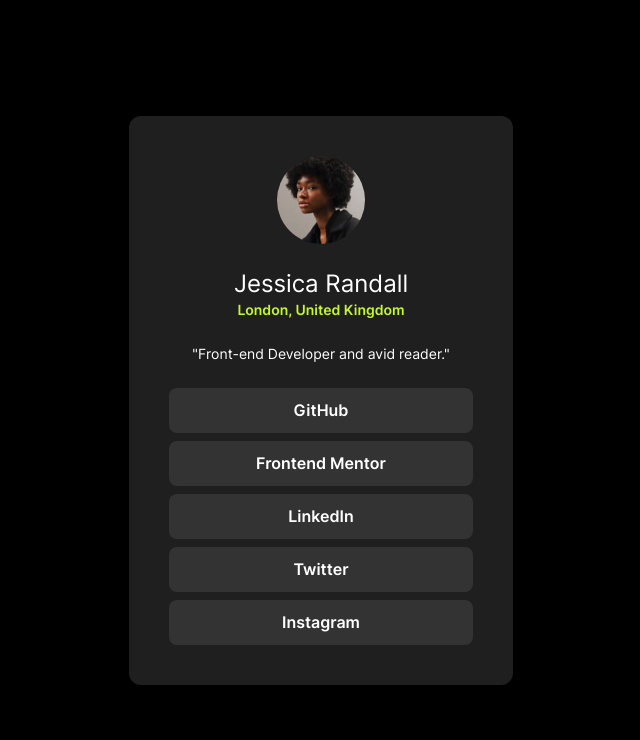
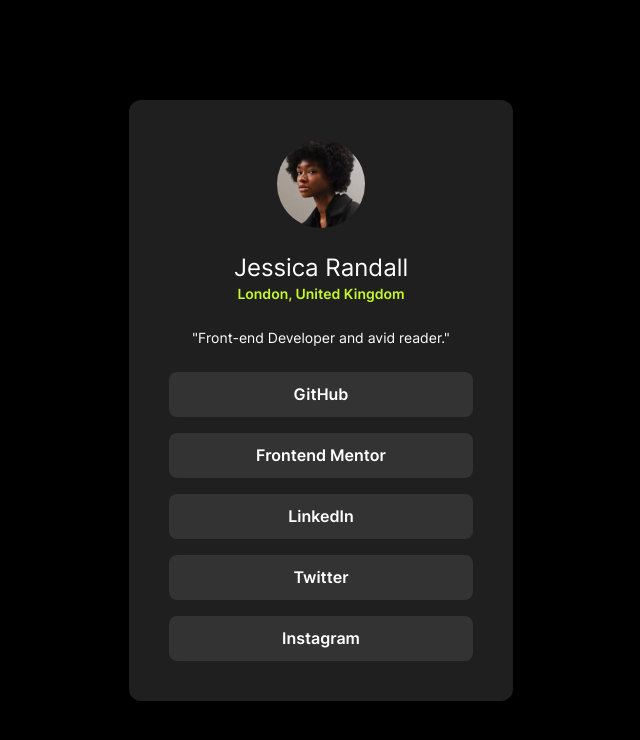
Before and after one commit to jmelsbach/social-links-profile, a React (Vite) app: page / in a window 1280 px wide. Shown: the top 740 px of the page, without its empty margins (319-959 px from the left). Built offline with nearby package versions, Linux system fonts and the light colour scheme.

Commit message:
Update App.tsx and Button.tsx styles

```diff
--- a/src/App.tsx
+++ b/src/App.tsx
@@ -7,13 +7,13 @@
   const menuItems: string[] = ['GitHub', 'Frontend Mentor', 'LinkedIn', 'Twitter', 'Instagram']
 
   return (
-   <main className="flex flex-col items-center justify-center bg-[#1F1F1F] w-min p-6 sm:p-10 rounded-[12px] font-sans">
+   <main className="flex flex-col items-center justify-center bg-[#1F1F1F] w-min p-6 xl:p-10 rounded-[12px] font-sans">
     <img className="rounded-full w-[88px] mb-6" src={profilePicture} alt="profile picture" />
     <h1 className="text-2xl text-white">Jessica Randall</h1>
     <p className="text-sm text-[#C4F82A] font-semibold">London, United Kingdom</p>
     <p className="text-sm text-white m-6 text-center w-[100%]">"Front-end Developer and avid reader."</p>
 
-    <div className="flex flex-col gap-2">
+    <div className="flex flex-col gap-4">
       {menuItems.map((item, index) =>
         <Button key={index} text={item}></Button>
       )}
--- a/src/components/Button.tsx
+++ b/src/components/Button.tsx
@@ -4,7 +4,7 @@
 
 function Button({ text }: ButtonProps) {
   return (
-    <button className="h-[45px] w-[279px] sm:w-[304px] rounded-lg bg-[#333333] font-semibold text-white hover:bg-[#C4F82A] hover:text-[#333333]">
+    <button className="h-[45px] w-[279px] xl:w-[304px] rounded-lg bg-[#333333] font-semibold text-white hover:bg-[#C4F82A] hover:text-[#333333]">
       {text}
     </button>
   );
```
